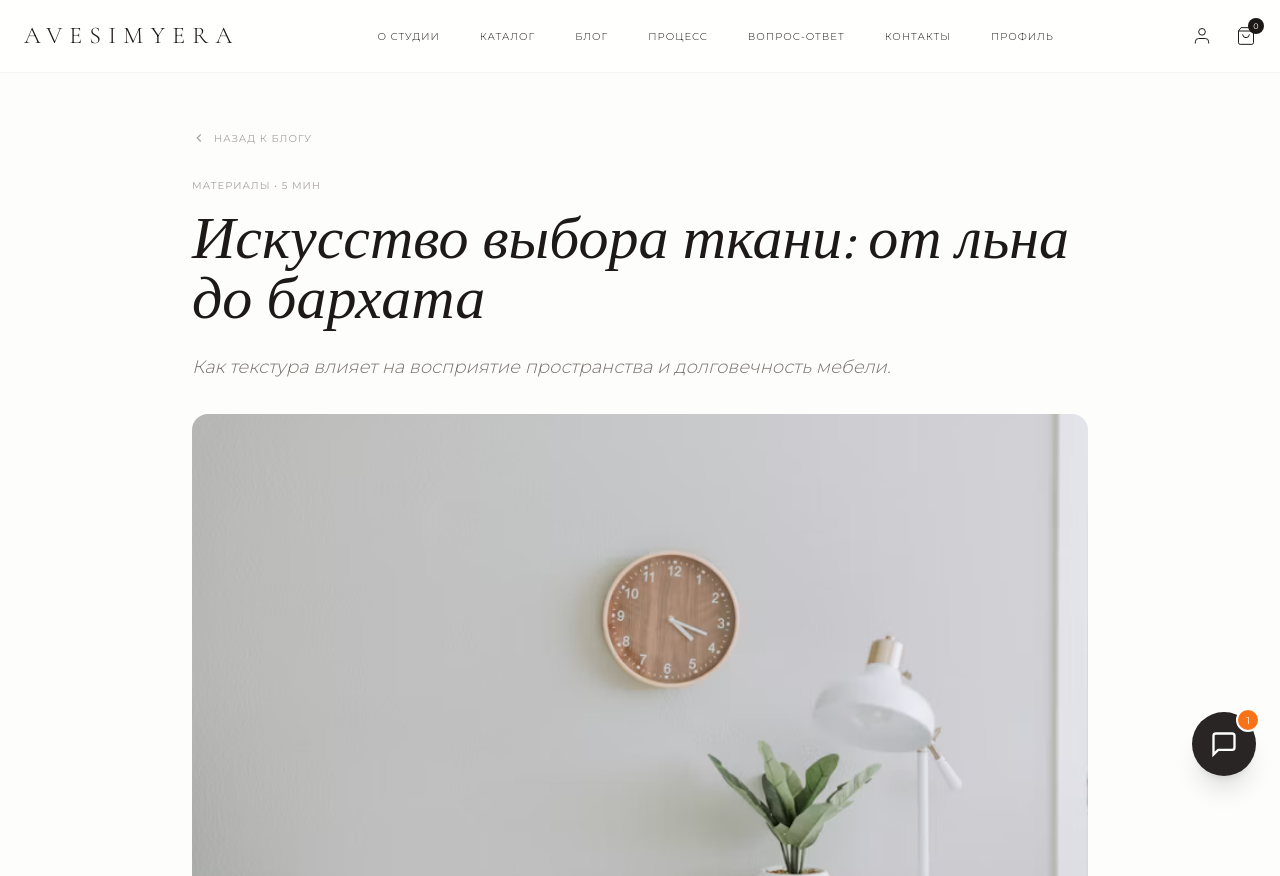
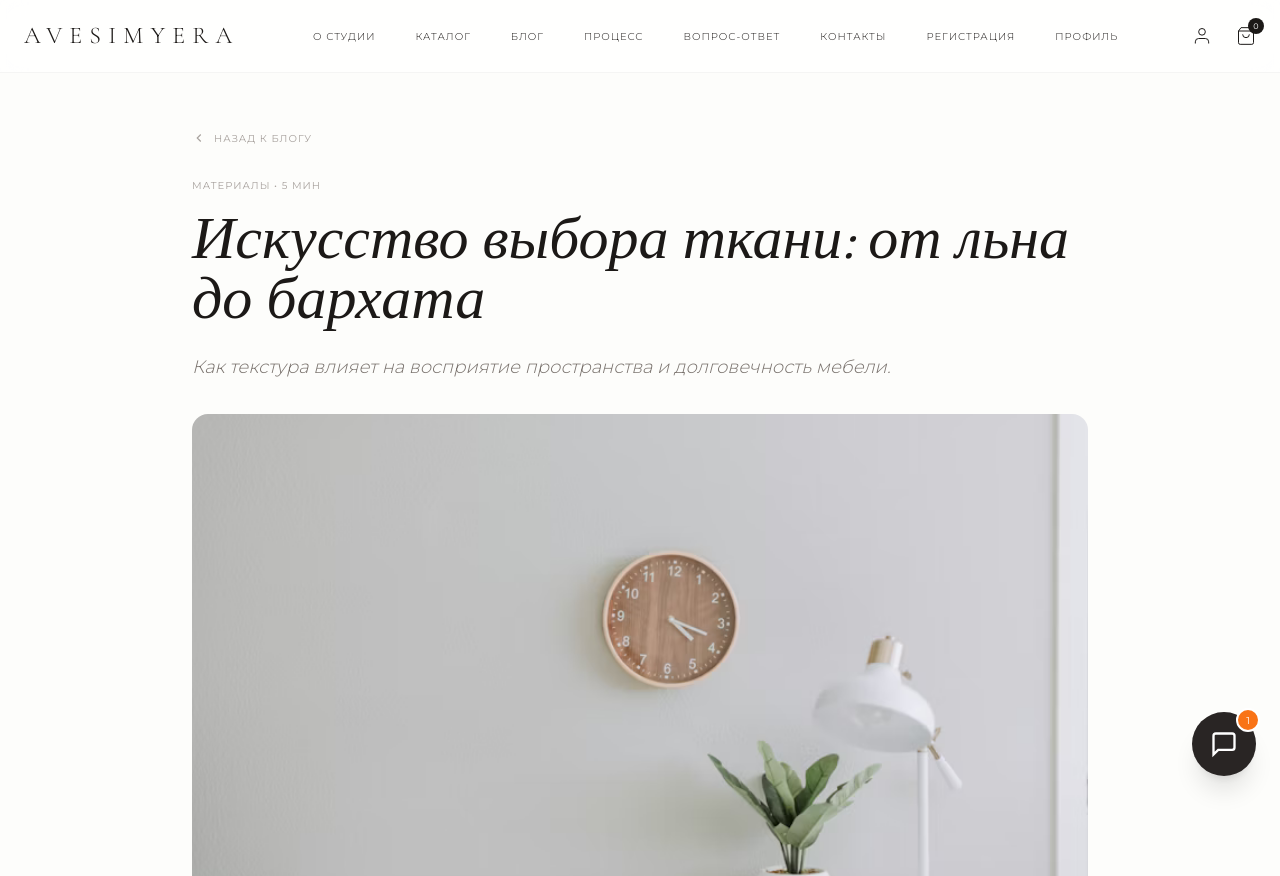
Before and after one commit to Kirillmlk/atelier, a website built with Vite: page blog-post.html in a window 1280 px wide. Shown: the top 876 px of the page. Built offline with nearby package versions, Linux system fonts and the light colour scheme.

Commit message:
feat: add registration modal

```diff
--- a/blog-post.html
+++ b/blog-post.html
@@ -33,6 +33,7 @@
                 <a href="/#how-it-works" class="nav-link">Процесс</a>
                 <a href="/#faq" class="nav-link">Вопрос-ответ</a>
                 <a href="/#service-info" class="nav-link">Контакты</a>
+                <a href="#" class="nav-link" onclick="openRegistrationModal(); return false;">Регистрация</a>
                 <a href="/profile.html" class="nav-link">Профиль</a>
             </div>
 
@@ -69,6 +70,7 @@
                 <a href="/#how-it-works" class="block text-sm uppercase tracking-widest font-light py-2 border-b border-stone-100" onclick="toggleMobileMenu()">Процесс</a>
                 <a href="/#faq" class="block text-sm uppercase tracking-widest font-light py-2 border-b border-stone-100" onclick="toggleMobileMenu()">Вопрос-ответ</a>
                 <a href="/#service-info" class="block text-sm uppercase tracking-widest font-light py-2 border-b border-stone-100" onclick="toggleMobileMenu()">Контакты</a>
+                <a href="#" onclick="openRegistrationModal(); toggleMobileMenu(); return false;" class="block text-sm uppercase tracking-widest font-light py-2 border-t border-b border-stone-100">Регистрация</a>
                 <button onclick="openAuthModal(); toggleMobileMenu()" class="block w-full text-left text-sm uppercase tracking-widest font-light py-2 border-b border-stone-100">Профиль</button>
                 <button onclick="toggleCart(); toggleMobileMenu();" class="block w-full text-left text-sm uppercase tracking-widest font-light py-2">Корзина</button>
             </div>
```
Also changed, not shown: blog.html (+2 -0 lines), catalog.html (+2 -0 lines), checkout.html (+2 -0 lines), index.html (+2 -0 lines), interiors.html (+2 -0 lines), orders.html (+2 -0 lines), profile.html (+2 -0 lines), settings.html (+2 -0 lines).
